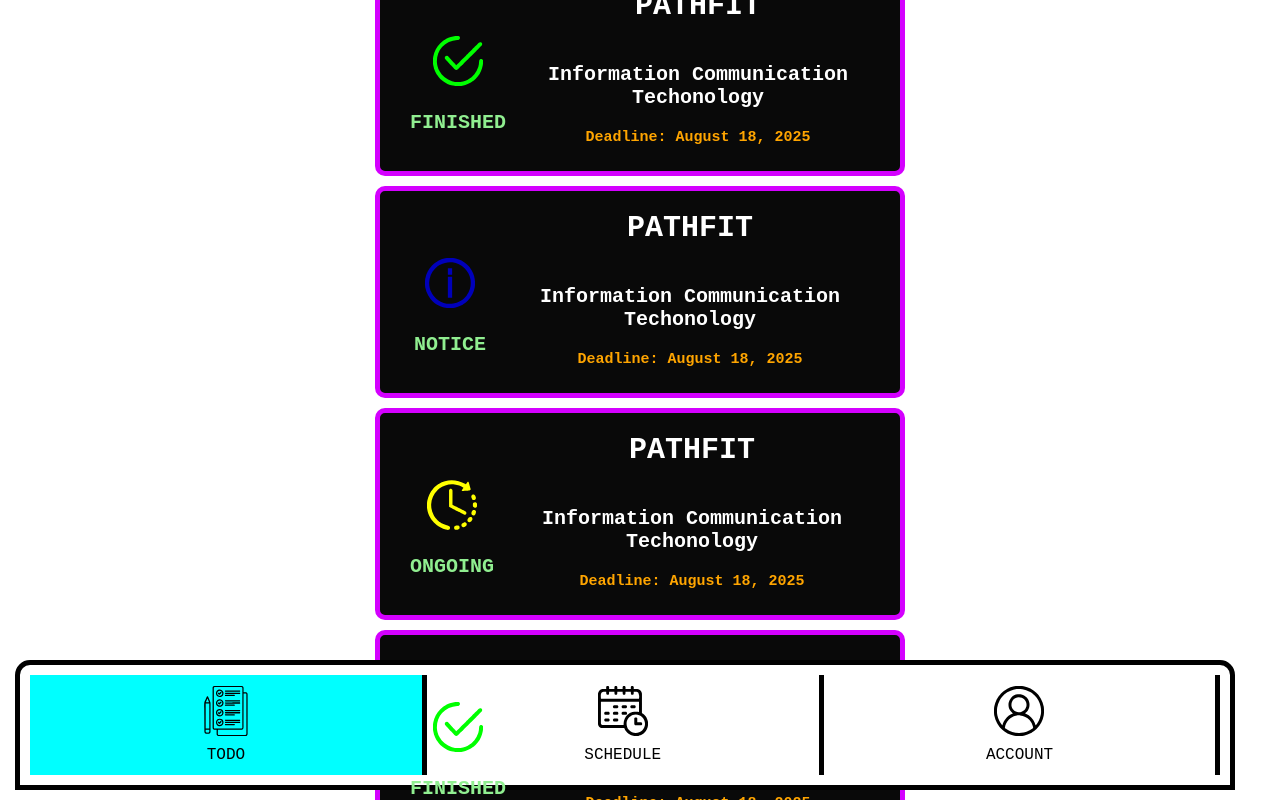
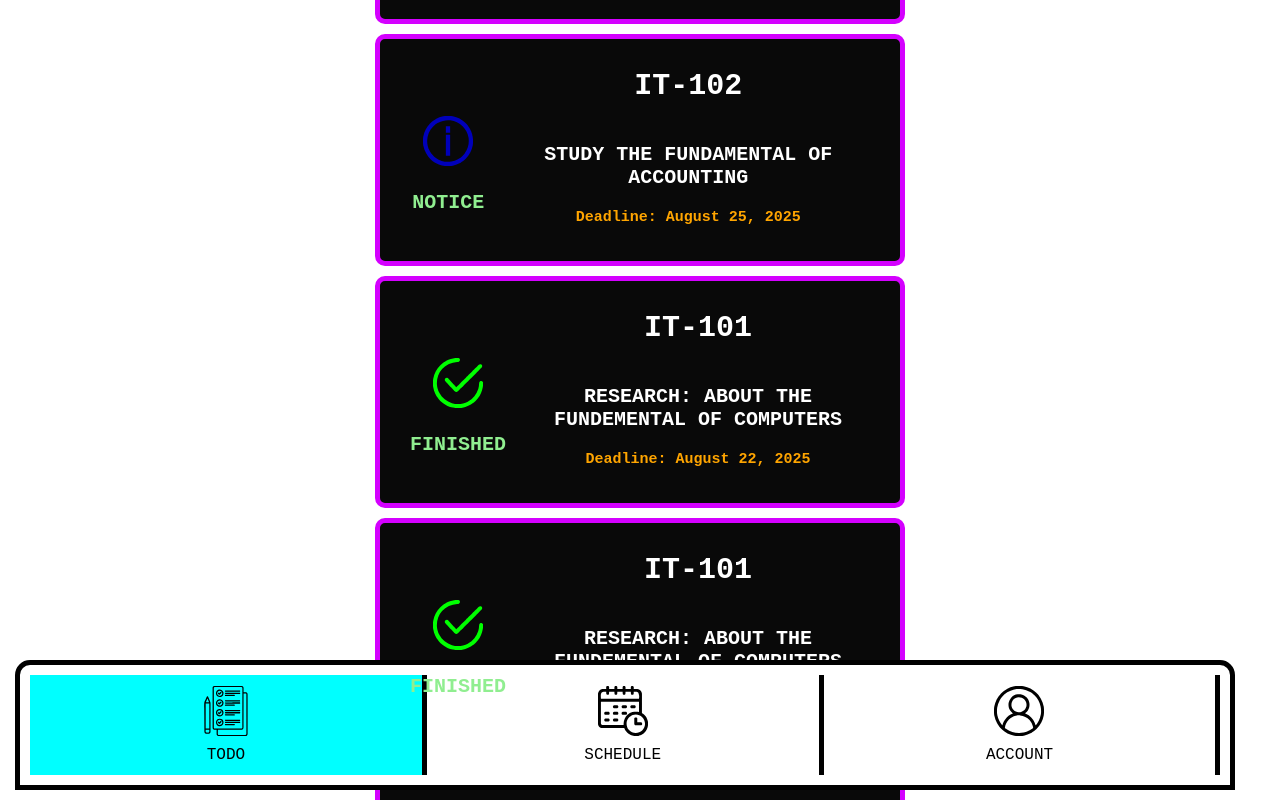
Before and after one commit to Suralta0925/Scheduler, a React (Vite) app: page / in a window 1280 px wide. Shown: the top 800 px of the page. Built offline with nearby package versions, Linux system fonts and the light colour scheme.

Commit message:
Makes Card more reusable

```diff
--- a/package.json
+++ b/package.json
@@ -13,11 +13,13 @@
     "preview": "vite preview"
   },
   "dependencies": {
+    "prop-types": "^15.8.1",
     "react": "^19.1.0",
     "react-dom": "^19.1.0"
   },
   "devDependencies": {
     "@eslint/js": "^9.30.1",
+    "@types/prop-types": "^15.7.15",
     "@types/react": "^19.1.8",
     "@types/react-dom": "^19.1.6",
     "@vitejs/plugin-react": "^4.6.0",
--- a/src/App.tsx
+++ b/src/App.tsx
@@ -3,19 +3,56 @@ import Footer from "./components/navBar"
 
 function App() {
 
+  const cards = [
+    {
+      status:"ongoing",
+      subject: "pathfit",
+      assignment: "HOPE: Push-ups",
+      deadline: "August 18, 2025"
+
+    },
+    {
+      status:"finished",
+      subject: "IT-101",
+      assignment: "Research: About the fundemental of computers",
+      deadline: "August 22, 2025"
+    },
+    {
+      status: "notice",
+      subject: "IT-102",
+      assignment:"Study the fundamental of accounting",
+      deadline: "August 25, 2025",
+    },
+    {
+      status:"finished",
+      subject: "IT-101",
+      assignment: "Research: About the fundemental of computers",
+      deadline: "August 22, 2025"
+    },
+  {
+      status:"finished",
+      subject: "IT-101",
+      assignment: "Research: About the fundemental of computers",
+      deadline: "August 22, 2025"
+    },
+    {
+      status: "notice",
+      subject: "IT-102",
+      assignment:"Study the fundamental of accounting",
+      deadline: "August 25, 2025",
+    },
+    {
+      status:"finished",
+      subject: "IT-101",
+      assignment: "Research: About the fundemental of computers",
+      deadline: "August 22, 2025"
+    },]
+
+
   return(
     <>
     <Footer/>
-    <Card status="ongoing"/>
-    <Card status="finished"/>
-    <Card status="finished"/>
-    <Card status="finished"/>
-    <Card status="notice"/>
-    <Card status="ongoing"/>
-    <Card status="finished"/>
-    <Card status="finished"/>
-    <Card status="finished"/>
-    <Card status="notice"/>
+    <Card items={cards}/>
 
     </>
   );
--- a/src/components/Card.tsx
+++ b/src/components/Card.tsx
@@ -4,15 +4,27 @@ import notice from "../assets/statusIcon/notImportant.svg"
 import important from "../assets/statusIcon/important.svg"
 import urgent from "../assets/statusIcon/urgent.svg"
 
+// import PropTypes from 'prop-types';
+
 import "../style/card.css"
 
-type CardProps  ={
-    status: "notice" | "ongoing" | "finished" | "important" | "urgent";
+type CardItem = {
+    status?: string;
+    subject?: string;
+    assignment?: string;
+    deadline?: string;
+
 }
 
-function Card(card : CardProps){
-    const status  = () =>{
-        switch(card.status){
+type CardProps = {
+    items?: CardItem[];
+}
+
+
+function Card({items = []}: CardProps){
+
+    const getStatusIcon = (status?: string) => {
+        switch(status){
             case "notice":
                 return notice;
             case "ongoing":
@@ -23,23 +35,45 @@ function Card(card : CardProps){
                 return important;
             case "urgent":
                 return urgent
+            default:
+                return "Empty";
         }
     }
 
     return(
-        <div className="card">
+        <>
+        {items.map((item,index) => (
+        <div className="card" key={index}>
             <div id="statusContainer">
-                <img src={status()} id="progress" className="stat"/>
-                <p id="status">{card.status.toUpperCase()}</p>
+                <img src={getStatusIcon(item.status)} id="progress" className="stat"/>
+                <p id="status">{item.status?.toUpperCase()}</p>
             </div>
 
             <div id="contentContainer">
-                <h1 id="subject">PATHFIT</h1>
-                <h2 id="assignment">Information Communication Techonology</h2>
-                <p id="deadline">Deadline: August 18, 2025</p>
+                <h1 id="subject">{item.subject?.toUpperCase()}</h1>
+                <h2 id="assignment">{item.assignment?.toUpperCase()}</h2>
+                <p id="deadline">Deadline: {item.deadline}</p>
             </div>
         </div>
+    ))}
+        </>
     );
 }
 
+// Card.propTypes = {
+//     items: PropTypes.arrayOf(
+//         PropTypes.shape({
+//             status : PropTypes.string,
+//             subject: PropTypes.string,
+//             assignment: PropTypes.string,
+//             deadline: PropTypes.string,
+//         })
+//     ),
+// }
+
+// Card.defaultProps = {
+//     status : "",
+//     items : [],
+// }
+
 export default Card;
--- a/src/components/navBar.tsx
+++ b/src/components/navBar.tsx
@@ -4,6 +4,7 @@ import schedule from "../assets/navIcons/schedule.svg"
 import user from "../assets/navIcons/user.svg"
 
 function navBar(){
+
     return (
         <div id="container">
             <label htmlFor="todo" className="toolTip">
--- a/src/style/card.css
+++ b/src/style/card.css
@@ -27,6 +27,7 @@
 #contentContainer{
     height: 100%;
     width: 100%;
+    padding: 10px;
 }
 
 #status{
```
Also changed, not shown: 1 other file (tests, documents, lock files or other folders).
